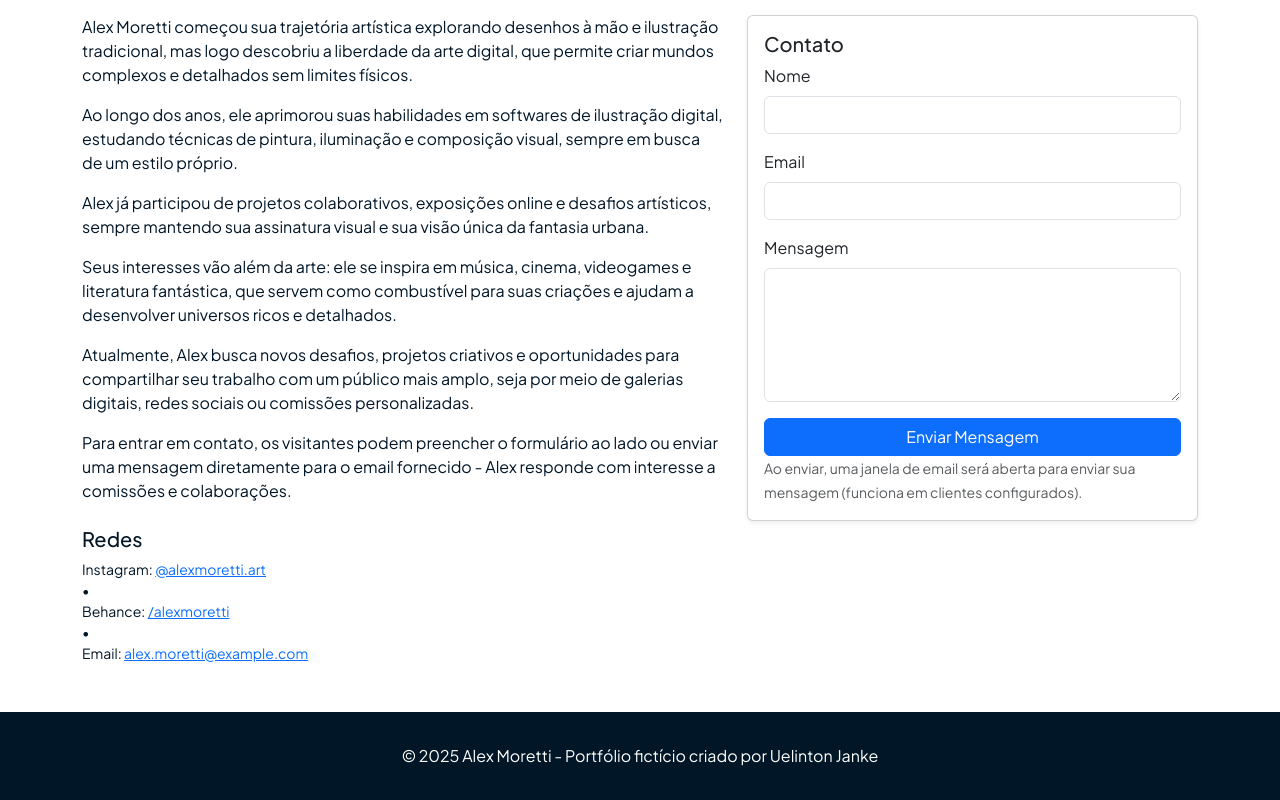
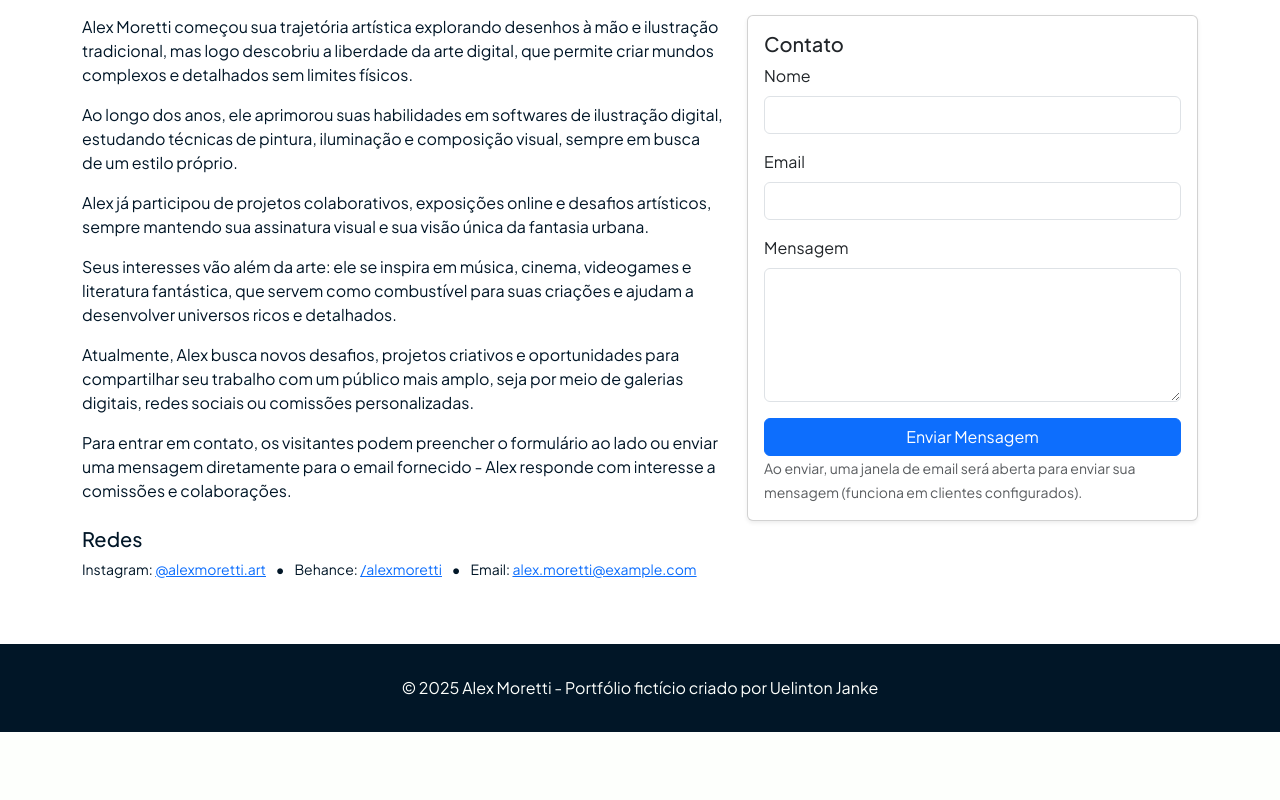
Before and after one commit to UelintonHJ/Portfolio-alex-moretti, a website: page index.html in a window 1280 px wide. Shown: the part 2576-3376 px from the top of the page. After the commit the page ends 3308 px from the top, so only its background shows below. Drawn offline with Linux system fonts and the light colour scheme.

Commit message:
Add contact links styling to style.css

```diff
--- a/css/style.css
+++ b/css/style.css
@@ -58,6 +58,22 @@ header.hero {
     border-radius: .5rem;
 }
 
+.contact-links {
+    display: flex;
+    flex-wrap: wrap;
+    gap: .6rem;
+    align-items: center;
+    margin-bottom: 1rem;
+}
+
+.contact-links .item {
+    white-space: nowrap;
+}
+
+.contact-links .bullet {
+    font-weight: bold;
+}
+
 #formAlert {
     display: none;
 }
```
